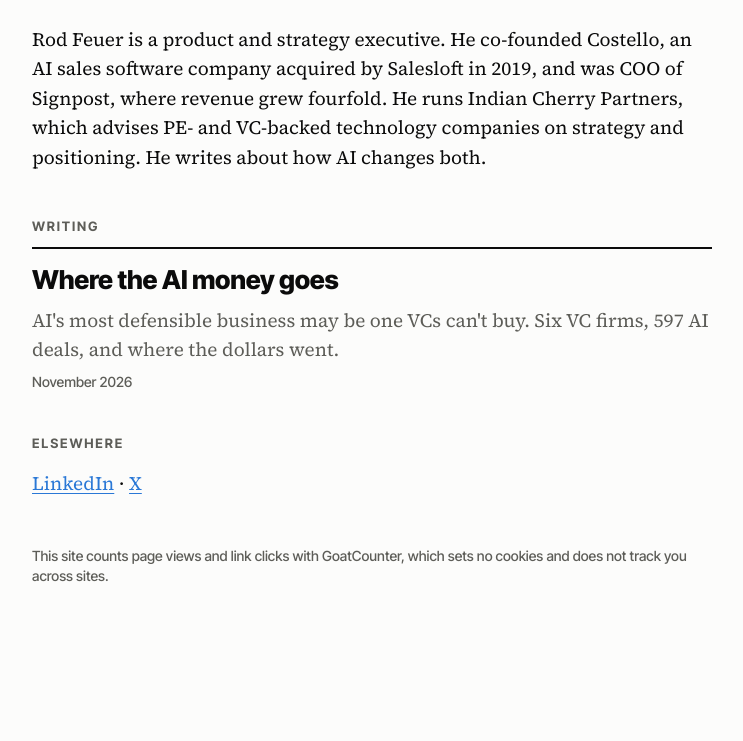
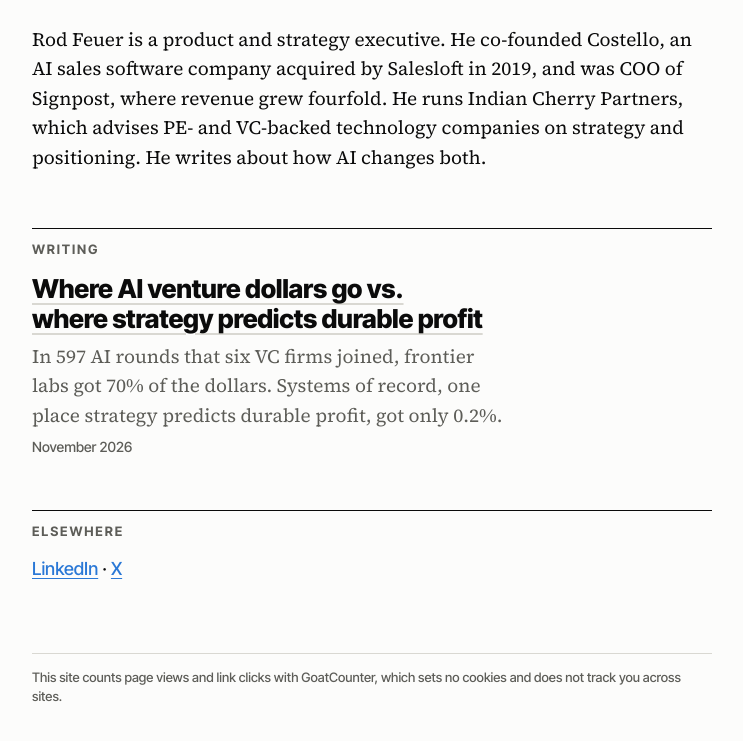
Before and after one commit to rod-feuer/rodfeuer-site, a plain HTML site: page index.html in a window 1280 px wide. Shown: the part 171-912 px from the top of the page, without its empty margins (268-1011 px from the left). Before the commit the page ends 828 px from the top, so only its background shows below. Drawn offline with Linux system fonts and the light colour scheme.

Commit message:
Homepage: section headers, new article title and abstract; article: new title, hook without 'buy'
Co-Authored-By: Claude Sonnet 5.5 <noreply@anthropic.com>

```diff
--- a/index.html
+++ b/index.html
@@ -28,14 +28,15 @@ h1{font:800 40px/1.05 var(--sans);letter-spacing:-.015em;margin:0}
 .who{display:flex;align-items:center;gap:20px}
 .who img{width:112px;height:112px;border-radius:50%;object-fit:cover;object-position:50% 22%;flex:none;border:1px solid var(--rule)}
 .bio{margin:28px 0 0}
-.kicker{font:700 13px/1 var(--sans);letter-spacing:.14em;text-transform:uppercase;color:var(--muted);margin:48px 0 14px}
 a{color:var(--accent);text-underline-offset:3px}
-.post{border-top:2px solid var(--ink);padding-top:16px}
-.post a{font:800 26px/1.15 var(--sans);letter-spacing:-.01em;color:var(--ink);text-decoration:none}
-.post a:hover,.post a:focus-visible{text-decoration:underline}
-.post p{margin:8px 0 0;color:var(--muted)}
+section{border-top:1px solid var(--ink);margin-top:56px;padding-top:14px}
+.kicker{font:700 13px/1 var(--sans);letter-spacing:.14em;text-transform:uppercase;color:var(--muted);margin:0 0 18px}
+.post a{display:block;text-wrap:balance;font:800 26px/1.15 var(--sans);letter-spacing:-.01em;color:var(--ink);text-decoration:underline;text-decoration-color:var(--rule);text-decoration-thickness:2px;text-underline-offset:5px}
+.post a:hover,.post a:focus-visible{text-decoration-color:var(--accent)}
+.post p{margin:8px 0 0;color:var(--muted);text-wrap:balance}
 .date{font:500 14px/1 var(--sans);color:var(--muted);margin-top:10px}
-.privacy{font:400 14px/1.4 var(--sans);color:var(--muted);margin:48px 0 0}
+.links{font:500 18px/1.4 var(--sans);margin:0}
+.privacy{font:400 13px/1.4 var(--sans);color:var(--muted);margin:72px 0 0;padding-top:14px;border-top:1px solid var(--rule)}
 </style>
 <script type="application/ld+json">{"@context": "https://schema.org", "@graph": [{"@type": "WebSite", "name": "Rod Feuer", "url": "https://rodfeuer.com/", "publisher": {"@id": "https://rodfeuer.com/#rod"}}, {"@type": "Person", "@id": "https://rodfeuer.com/#rod", "name": "Rod Feuer", "url": "https://rodfeuer.com/", "image": "https://rodfeuer.com/headshot.jpg", "description": "Rod Feuer co-founded Costello, acquired by Salesloft, and advises tech companies on strategy and positioning. He writes about AI.", "sameAs": ["https://www.linkedin.com/in/rodfeuer/", "https://x.com/rodfeuer"]}]}</script>
 <script data-goatcounter="https://rodfeuer.goatcounter.com/count"
@@ -45,14 +46,18 @@ a{color:var(--accent);text-underline-offset:3px}
 <main>
 <div class="who"><img src="headshot.jpg" width="112" height="112" alt="Rod Feuer"><h1>Rod Feuer</h1></div>
 <p class="bio">Rod Feuer is a product and strategy executive. He co-founded Costello, an AI sales software company acquired by Salesloft in 2019, and was COO of Signpost, where revenue grew fourfold. He runs Indian Cherry Partners, which advises PE- and VC-backed technology companies on strategy and positioning. He writes about how AI changes both.</p>
+<section>
 <p class="kicker">Writing</p>
 <div class="post">
-<a href="where-the-ai-money-goes/">Where the AI money goes</a>
-<p>AI's most defensible business may be one VCs can't buy. Six VC firms, 597 AI deals, and where the dollars went.</p>
+<a href="where-the-ai-money-goes/">Where AI venture dollars go vs. where strategy predicts durable profit</a>
+<p>In 597 AI rounds that six VC firms joined, frontier labs got 70% of the dollars. Systems of record, one place strategy predicts durable profit, got only 0.2%.</p>
 <div class="date">November 2026</div>
 </div>
+</section>
+<section>
 <p class="kicker">Elsewhere</p>
-<p><a rel="me" href="https://www.linkedin.com/in/rodfeuer/" data-goatcounter-click="ext-linkedin-profile">LinkedIn</a> · <a rel="me" href="https://x.com/rodfeuer" data-goatcounter-click="ext-x-profile">X</a></p>
+<p class="links"><a rel="me" href="https://www.linkedin.com/in/rodfeuer/" data-goatcounter-click="ext-linkedin-profile">LinkedIn</a> · <a rel="me" href="https://x.com/rodfeuer" data-goatcounter-click="ext-x-profile">X</a></p>
+</section>
 <p class="privacy">This site counts page views and link clicks with GoatCounter, which sets no cookies and does not track you across sites.</p>
 </main>
 </body>
```
Also changed, not shown: where-the-ai-money-goes/index.html (+11 -11 lines), 1 other file.
